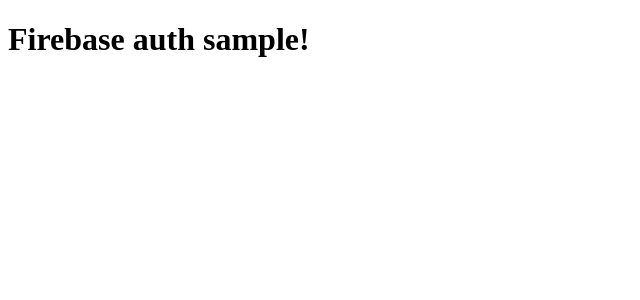
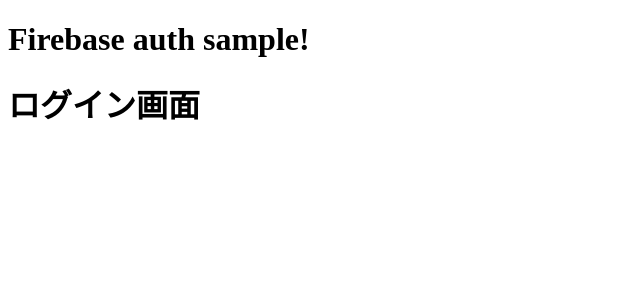
Before and after one commit to DIG-ChangeUp/FirebaseLoginTest, a React (Vite) app in the folder frontend/: page /login in a window 1280 px wide. Shown: the top 300 px of the page, without its empty margins (0-640 px from the left). Built offline with nearby package versions, Linux system fonts and the light colour scheme; no server answers.

Commit message:
Home,Loginページの追加

```diff
--- a/frontend/src/App.tsx
+++ b/frontend/src/App.tsx
@@ -1,6 +1,8 @@
 import SignUp from './component/SingUp.tsx';
 import { AuthProvider } from './auth/authContext.tsx';
 import { Route, Routes } from 'react-router-dom';
+import Home from './component/Home.tsx';
+import Login from './component/Login.tsx';
 
 function App() {
   return (
@@ -8,7 +10,9 @@
       <h1>Firebase auth sample!</h1>
       <AuthProvider>
         <Routes>
+          <Route path="/" element={<Home />} />
           <Route path="/singup" element={<SignUp />} />
+          <Route path="/login" element={<Login />} />
         </Routes>
       </AuthProvider>
     </>
--- /dev/null
+++ b/frontend/src/component/Home.tsx
@@ -0,0 +1,5 @@
+const Home = () => {
+  return <h1>ホームページ</h1>;
+};
+
+export default Home;
--- /dev/null
+++ b/frontend/src/component/Login.tsx
@@ -0,0 +1,5 @@
+const Login = () => {
+  return <h1>ログイン画面</h1>;
+};
+
+export default Login;
```
